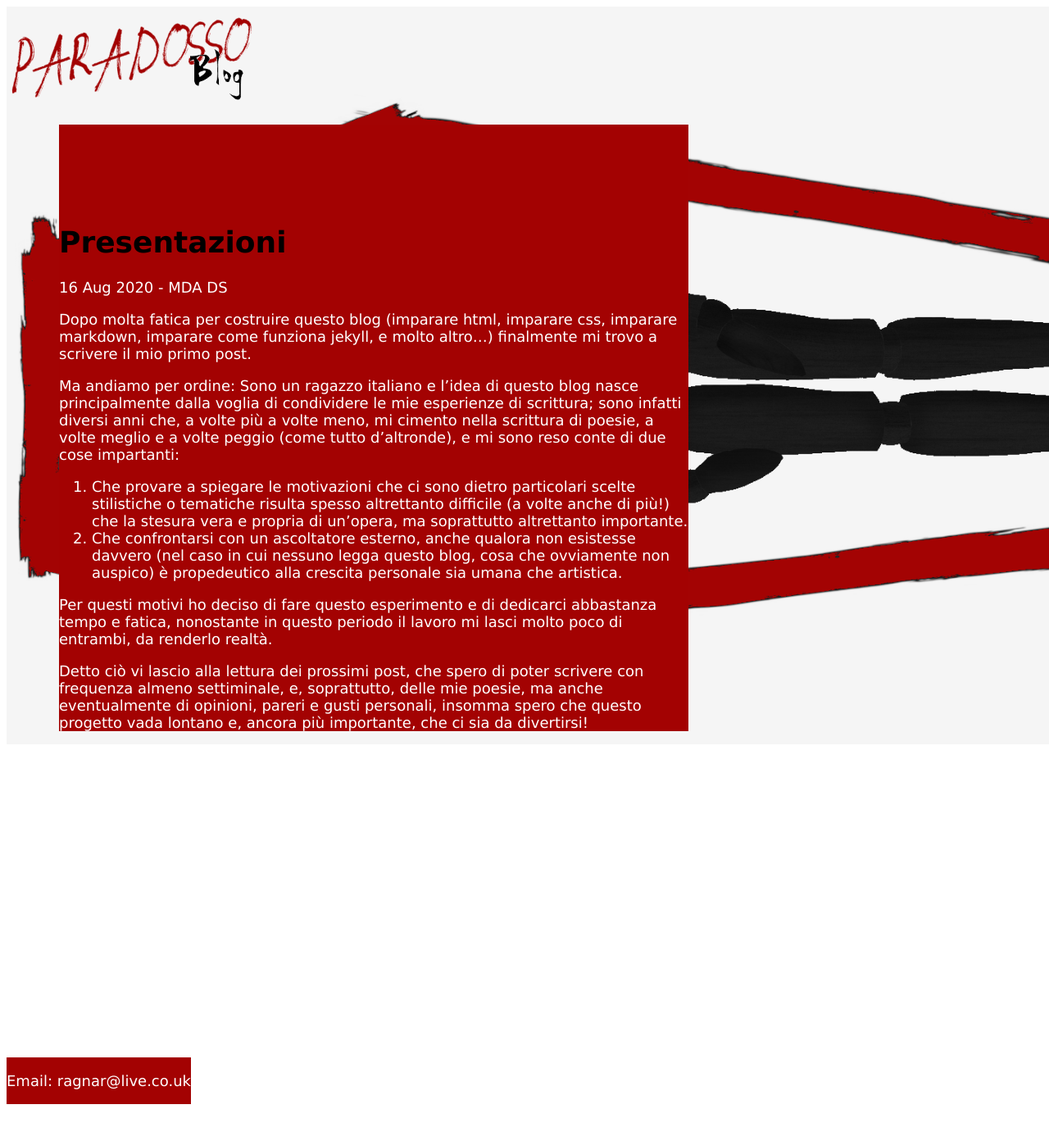
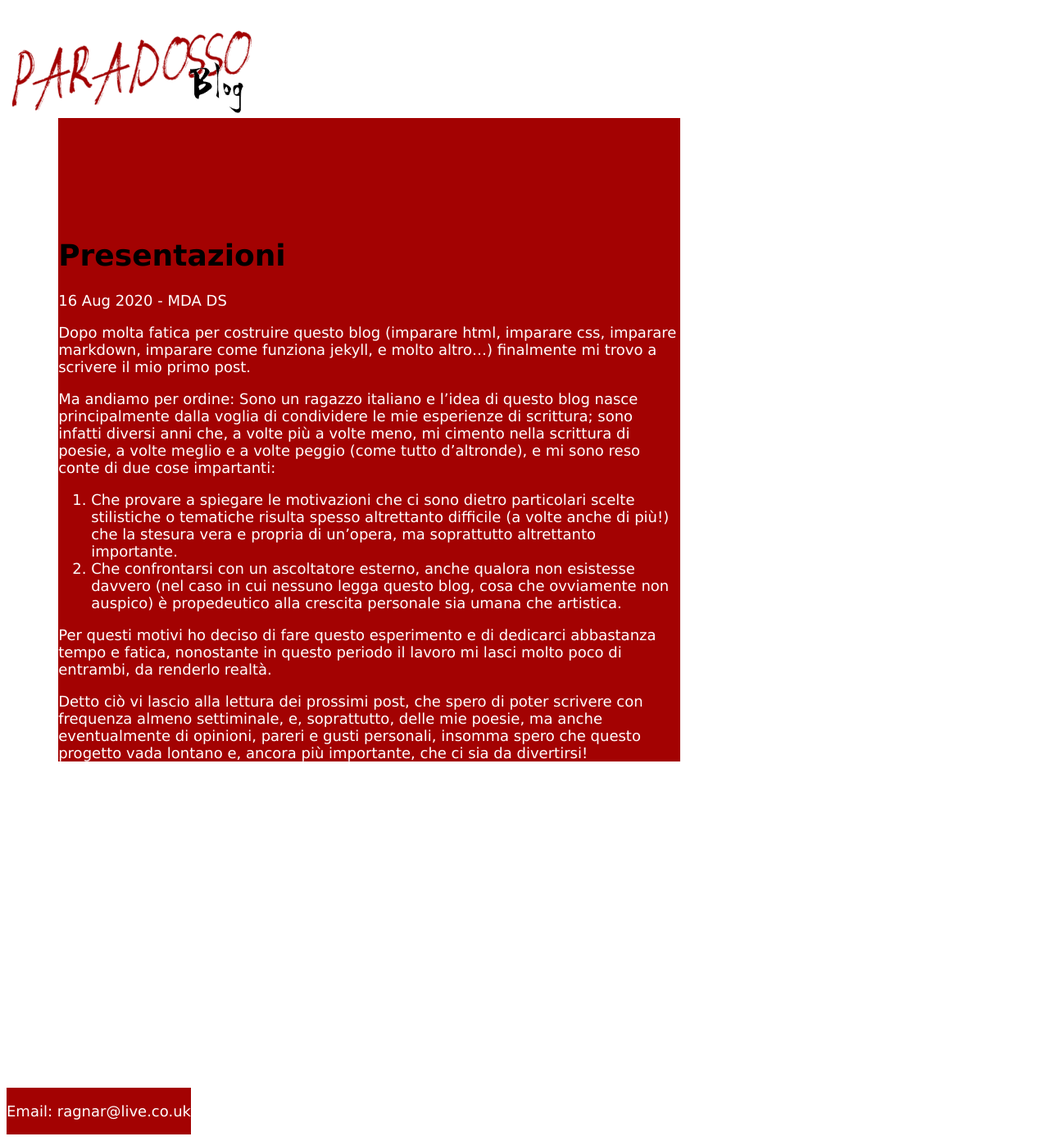
Before and after one commit to thechiefm88/thechiefm88.github.io, a Jekyll site: the page built from _posts/2020-08-16-Presentazioni.md, in a window 1280 px wide. Shown: the whole page at 82% size. Built offline with Jekyll 4.4.1, drawn with Linux system fonts in a browser that asks for light colours; before the commit the page ends 1347 px from its top, so only the background shows below that.

Commit message:
Revert "25: repairing html/css syntax"
This reverts commit 4a18cd76d87f409b984236eb980261ebd7a97bea.

```diff
--- a/assets/css/index.css
+++ b/assets/css/index.css
@@ -3,11 +3,11 @@ body{
 	font-size: 18px;
 }
 
-div.background{
+div.backgroung{
 	position: absolute;
 	height: 100%;
 	width: 100%;
-	z-index: -1;
+	z-index: 1;
 
 	background: black url(background.png) no-repeat fixed;
 	background-size: cover;
```
